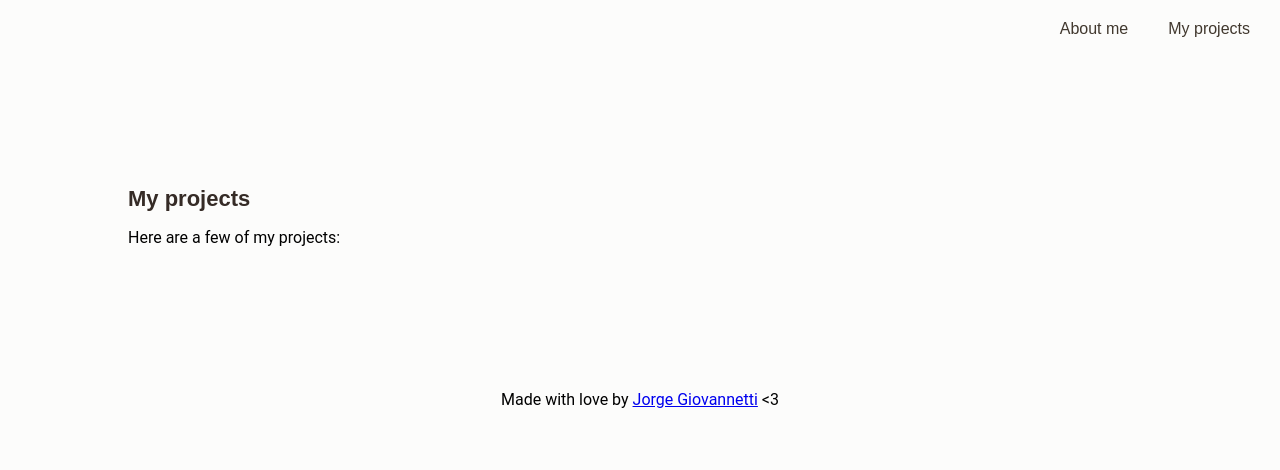
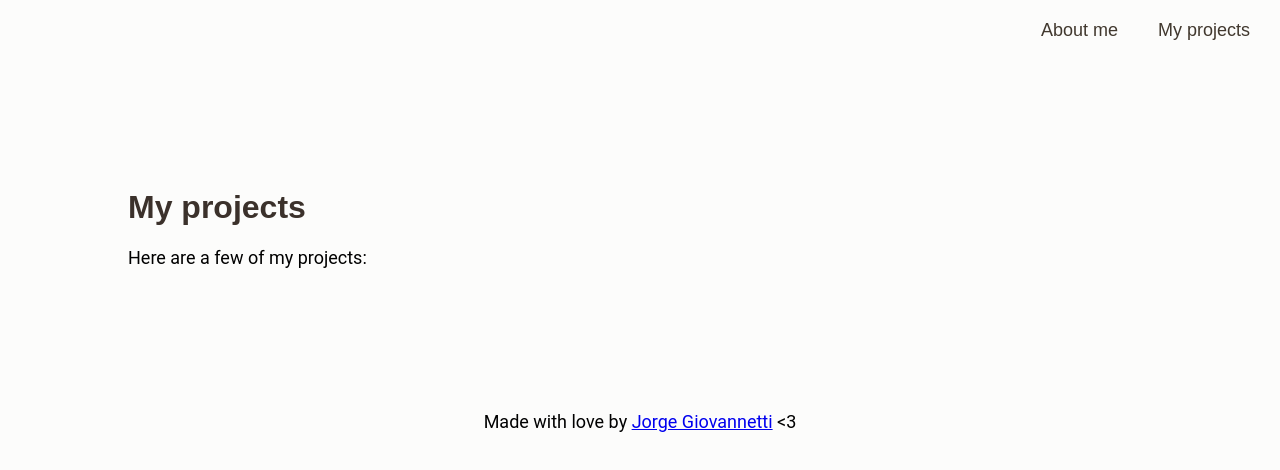
Before and after one commit to JorgeGiovannetti/jorgegiovannetti.com, a Gatsby site: page /projects in a window 1280 px wide. Built offline with nearby package versions, Linux system fonts and the light colour scheme; Gatsby itself is replaced by a stand-in of ours.

Commit message:
Style utils defined

```diff
--- a/src/styles/theme.js
+++ b/src/styles/theme.js
@@ -4,24 +4,24 @@ const theme = {
         green: '#66A375',
         lightGreen: '#80B38C',
         blue: '#3885A8',
-        lightBlue: '479BC2',
-        brown: '#352B26',
+        lightBlue: '#479BC2',
+        brown: '#3B312B',
         lightBrown: '#41382E'
     },
 
     fonts: {
-        Calibre:
-            'Calibre, San Francisco, SF Pro Text, -apple-system, system-ui, BlinkMacSystemFont, Roboto, Helvetica Neue, Segoe UI, Arial, sans-serif',
-        SFMono: 'SF Mono, Fira Code, Fira Mono, Roboto Mono, Lucida Console, Monaco, monospace',
+        headers: 'Ramabhadra, Open Sans, sans-serif',
+        content: 'Roboto, Arial, sans-serif',
     },
 
     fontSizes: {
-        xs: '12px',
-        sm: '14px',
-        md: '16px',
-        lg: '18px',
-        xl: '20px',
-        xxl: '22px'
+        s: '14px',
+        m: '18px',
+        l: '24px',
+        xl: '28px',
+        xxl: '32px',
+        heroSub: '36px',
+        heroTitle: '72px'
     },
 };
 
```
Also changed, not shown: src/styles/media.js (added, +29 -0 lines).
